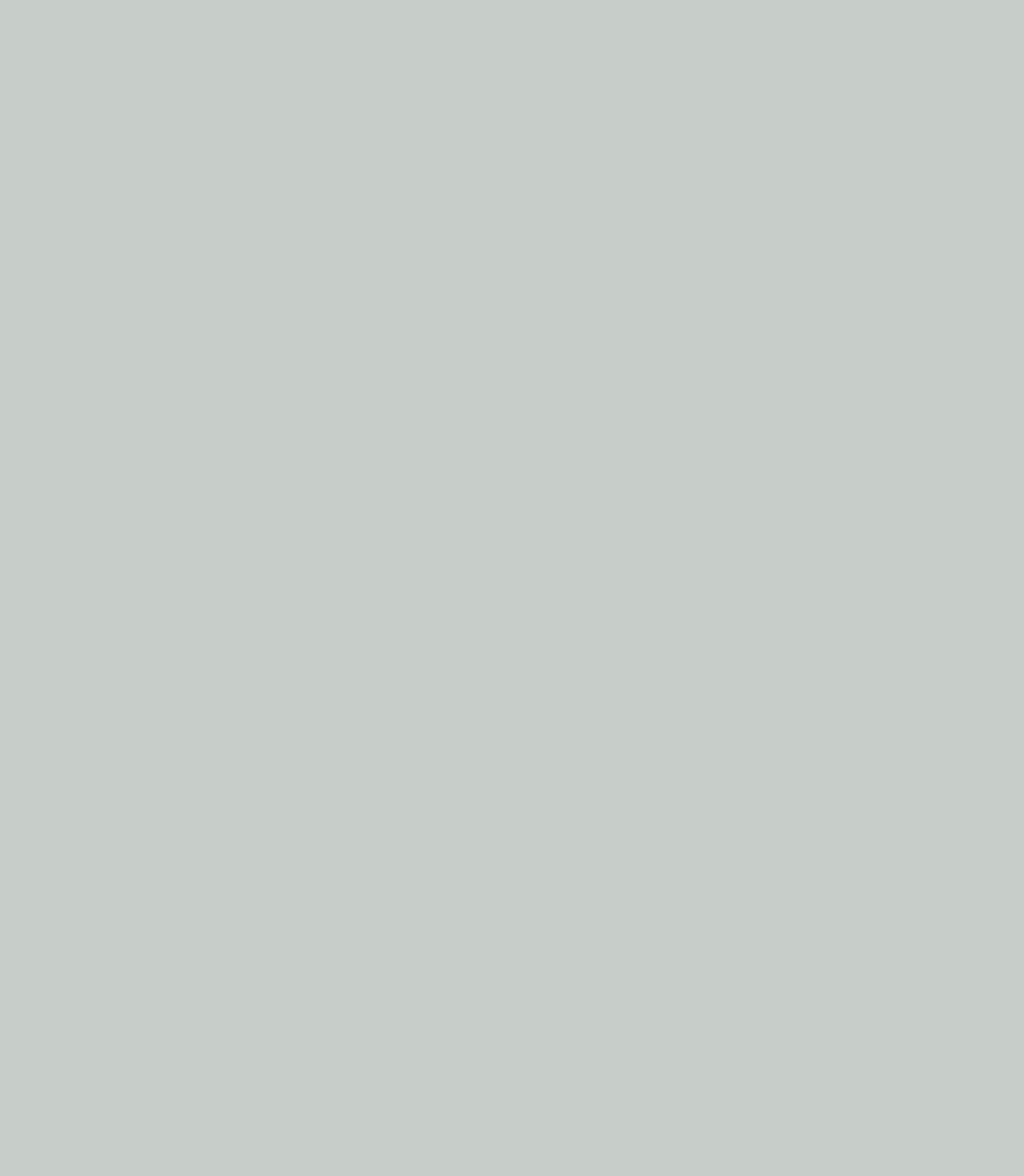
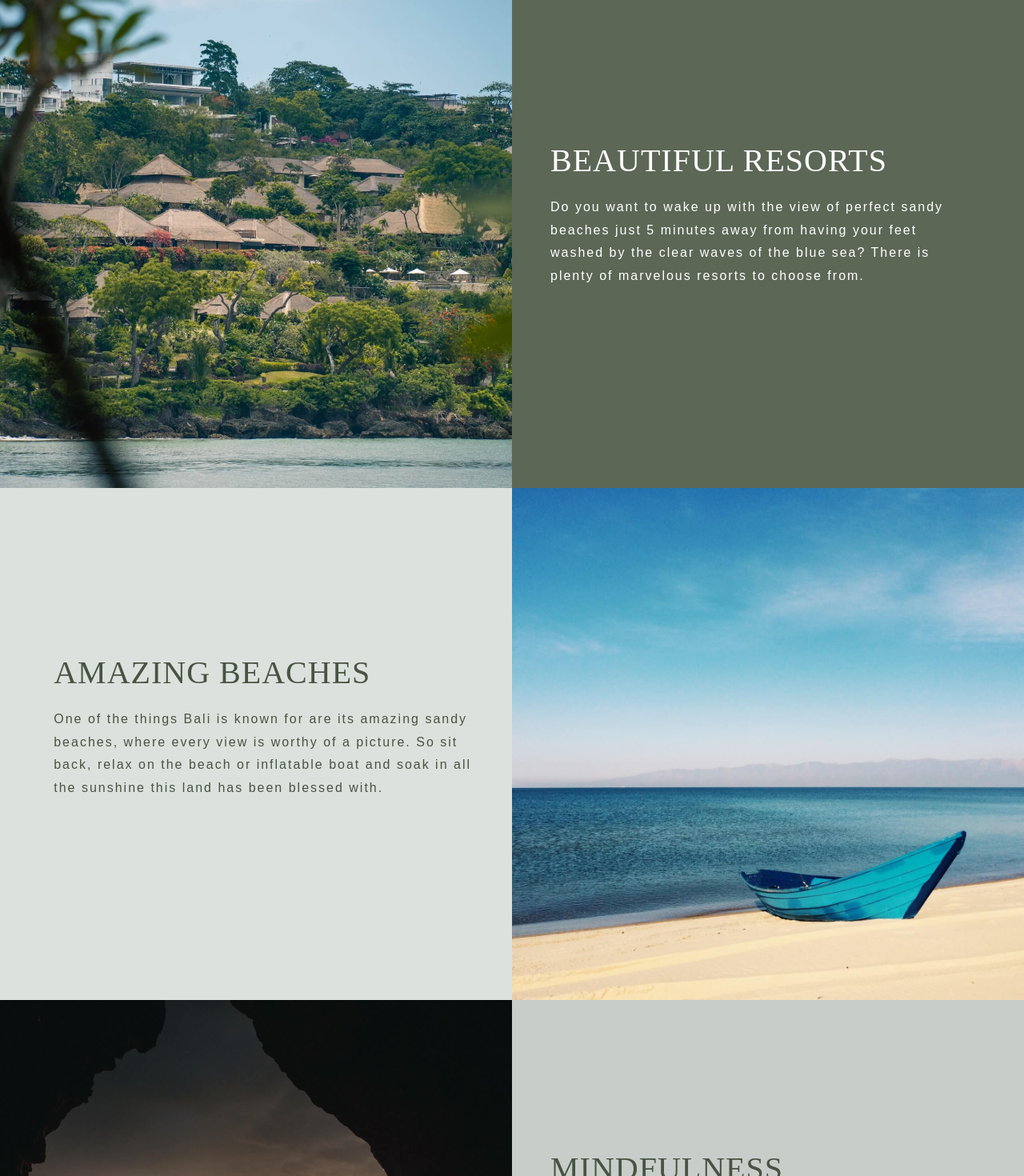
Before and after one commit to SutheeDev/react-poveda, a React (Vite) app in the folder client/: page /Relax in a window 1280 px wide. Shown: the part 1002-2472 px from the top of the page at 80% size. Before the commit the page ends 800 px from the top, so only its background shows below. Built offline with nearby package versions, Linux system fonts and the light colour scheme.

Commit message:
added Message, Article, Package, Invitation, and Footer to Relax page

```diff
--- a/client/src/pages/Relax.jsx
+++ b/client/src/pages/Relax.jsx
@@ -1,11 +1,69 @@
 import styled from "styled-components";
-import { Hero } from "../components";
+import {
+  Hero,
+  Message,
+  Article,
+  Package,
+  Invitation,
+  Footer,
+} from "../components";
 import imgUrl from "../assets/images/HERO_06_RELAX.jpg";
+import imgAr1 from "../assets/images/AR_RELAX_01.jpg";
+import imgAr2 from "../assets/images/AR_RELAX_02.jpg";
+import imgAr3 from "../assets/images/AR_RELAX_03.jpg";
 
 const Relax = () => {
   return (
     <Wrapper>
       <Hero smText={`it's time to`} bgText="relax in bali" imgUrl={imgUrl} />
+
+      <Message
+        title="forget your worries"
+        paragraph={`Need a place to get away? There is no better corner in the world to hide from the dull everyday than the magical Bali. Relax on the picturesque beaches, visit numerous spas and reside in the breathtaking resorts this location has to offer – and forget all of your worries.`}
+      />
+
+      <Article
+        title="beautiful resorts"
+        pFirst={` Do you want to wake up with the view of perfect sandy beaches just 5 minutes away from having your feet washed by the clear waves of the blue sea? There is plenty of marvelous resorts to choose from. `}
+        bgColor="var(--green-3)"
+        txColor="var(--white)"
+        imgLeft={true}
+        img={imgAr1}
+      />
+
+      <Article
+        title="amazing beaches"
+        pFirst={`One of the things Bali is known for are its amazing sandy beaches, where every view is worthy of a picture. So sit back, relax on the beach or inflatable boat and soak in all the sunshine this land has been blessed with.`}
+        bgColor="var(--light-grey)"
+        txColor="var(--green-2)"
+        imgLeft={false}
+        img={imgAr2}
+      />
+
+      <Article
+        title="mindfulness practices"
+        pFirst={`The inspiring nature of Bali and the magical essence of its culture creates a unique environment for everyone who wants to practice being mindful and open their hearts up for the colorful experiences this life has to offer.`}
+        bgColor="var(--grey)"
+        txColor="var(--green-2)"
+        imgLeft={true}
+        img={imgAr3}
+      />
+
+      <Package
+        title="relax in bali"
+        info={`Amazing, all-inclusive resorts, beautiful beaches and mindfulness sessions - these are just a few of the things that will help you relax and enjoy your holiday.`}
+        price="420"
+        bgColor="var(--green-3)"
+        txColor="var(--white)"
+        btnText="pricing"
+      />
+
+      <Invitation
+        title="come visit us"
+        info={`Bali is an amazing place to immerse yourself into a rich culture, which can surprise you with its history, monuments, celebrations and, of course, food. Contact us so we can help you organize a memorable stay at one of the most magical places on the planet.`}
+      />
+
+      <Footer />
     </Wrapper>
   );
 };
```
